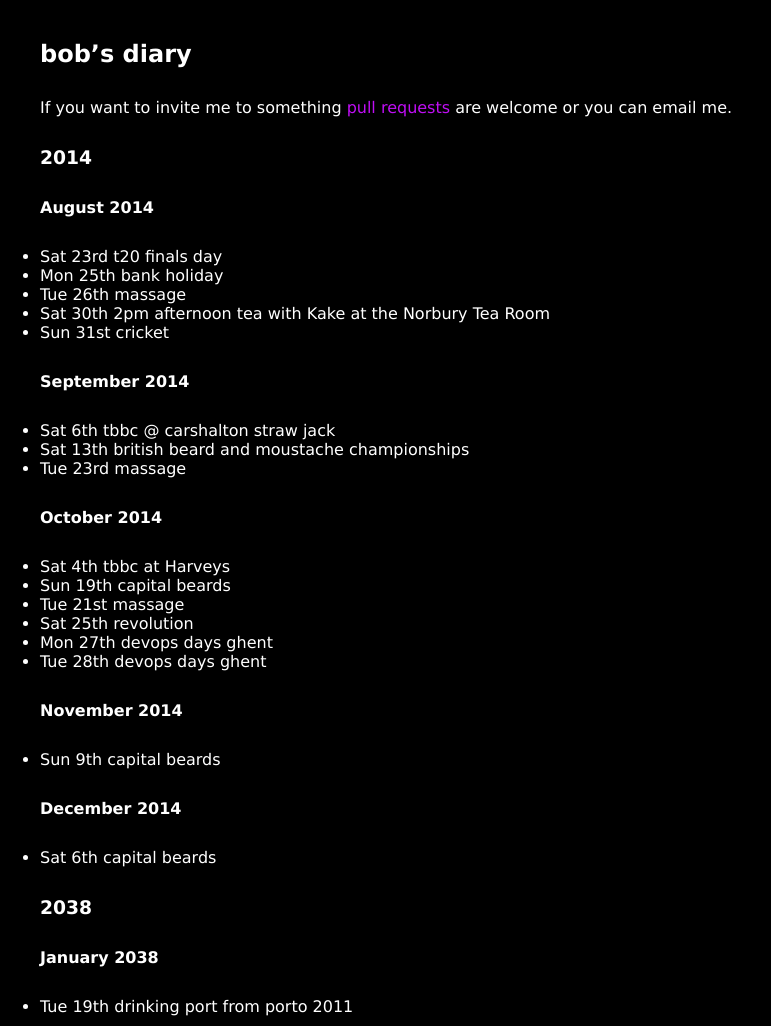
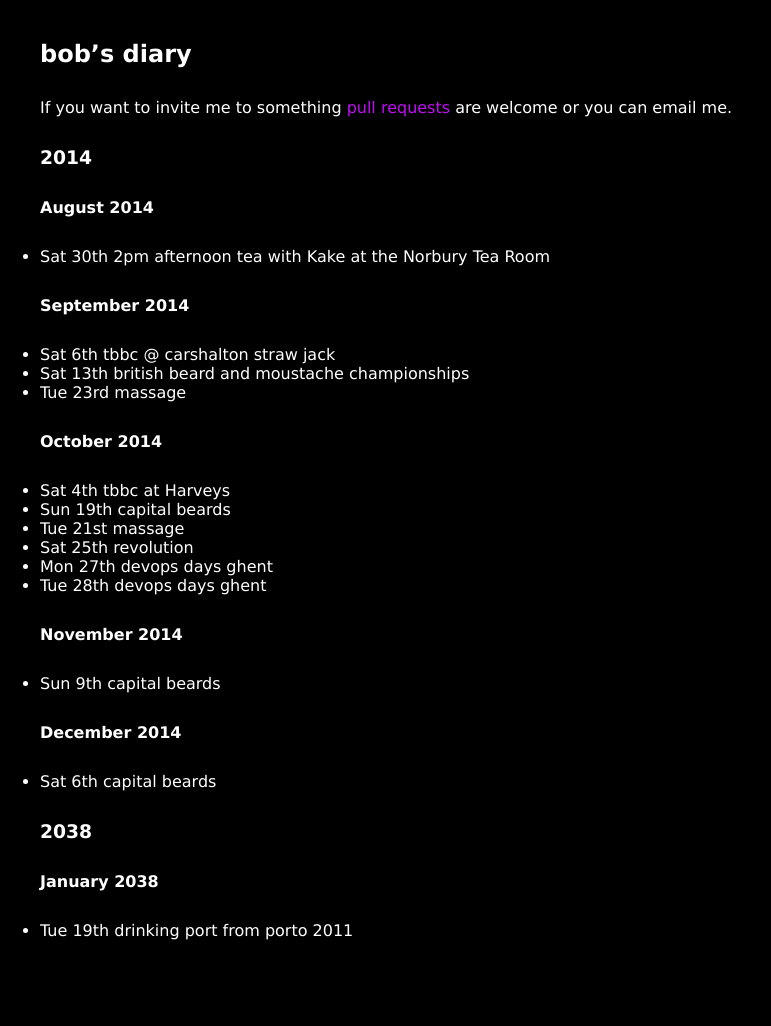
Before and after one commit to rjw1/randomness.org.uk, a Jekyll site: the page built from diary/index.md, in a window 1280 px wide. Shown: the whole page, without its empty margins (0-771 px from the left). Built offline with Jekyll 4.4.1, drawn with Linux system fonts in a browser that asks for light colours; Markdown is read by kramdown in place of the engine named in the settings; after the commit the page ends 950 px from its top, so only the background shows below that.

Commit message:
time passed

```diff
--- a/diary/index.md
+++ b/diary/index.md
@@ -12,11 +12,7 @@ are welcome or you can email me.
 
 #### August 2014 ####
 
-* Sat 23rd t20 finals day
-* Mon 25th bank holiday
-* Tue 26th massage
 * Sat 30th 2pm afternoon tea with Kake at the Norbury Tea Room
-* Sun 31st cricket
 
 #### September 2014 ####
 
```
